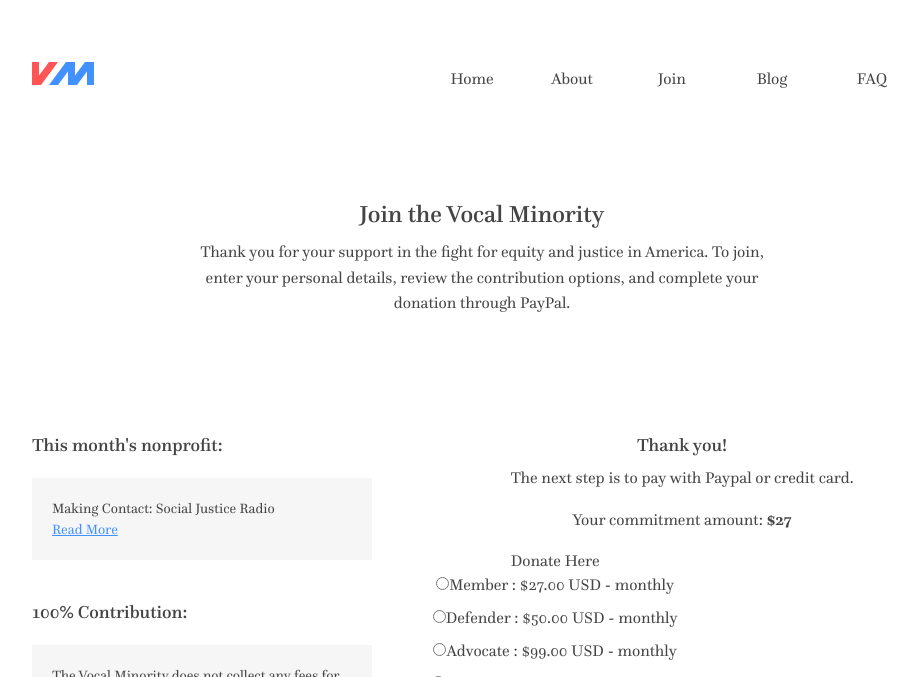
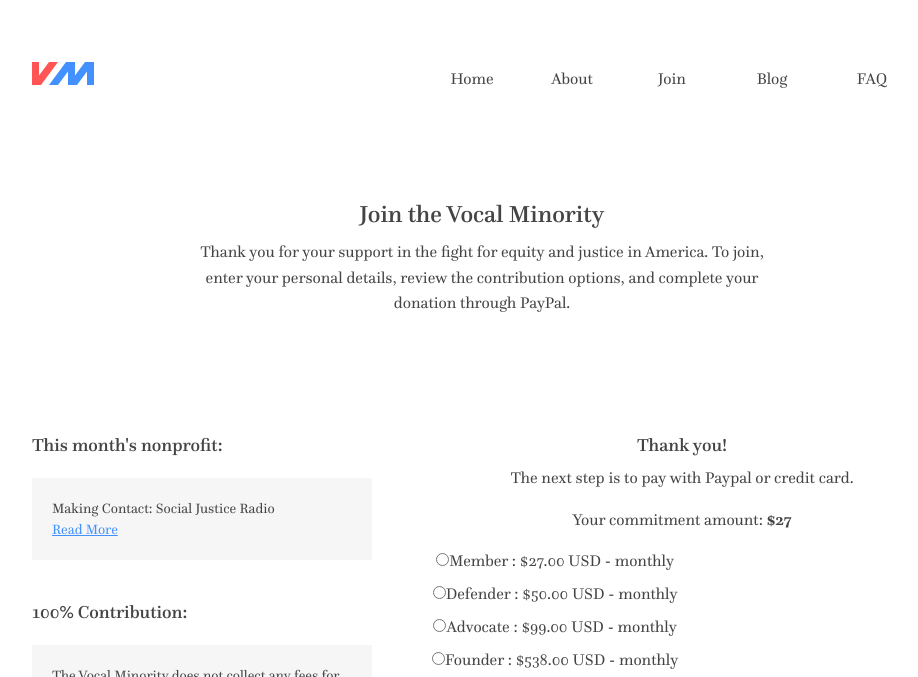
Before and after one commit to VocalMinority/vocalminority.us, a Jekyll site: the page built from subscribe.html, in a window 1280 px wide, cut to the strip 0-677 px from the top of the page. Shown: the whole strip, without its empty margins (158-1076 px from the left). Built offline with Jekyll 4.4.1, drawn with Linux system fonts in a browser that asks for light colours; nearby versions of some CDN libraries.

Commit message:
Update copy for PayPal checkout page
See https://cl.ly/44043o0J0V2o for where it shows up

```diff
--- a/subscribe.html
+++ b/subscribe.html
@@ -72,7 +72,7 @@
         <input type="hidden" name="cmd" value="_s-xclick">
         <input type="hidden" name="hosted_button_id" value="WQEAFYZ563AMJ">
         <table>
-        <tr><td><input type="hidden" name="on0" value="Donate Here">Donate Here</td></tr>
+        <tr><td><input type="hidden" name="on0" value="Monthly Gift Level"></td></tr>
         <tr><td>
           <input type="radio" name="os0" value="Member">Member : $27.00 USD - monthly</input><br />
           <input type="radio" name="os0" value="Defender">Defender : $50.00 USD - monthly</input><br />
```
